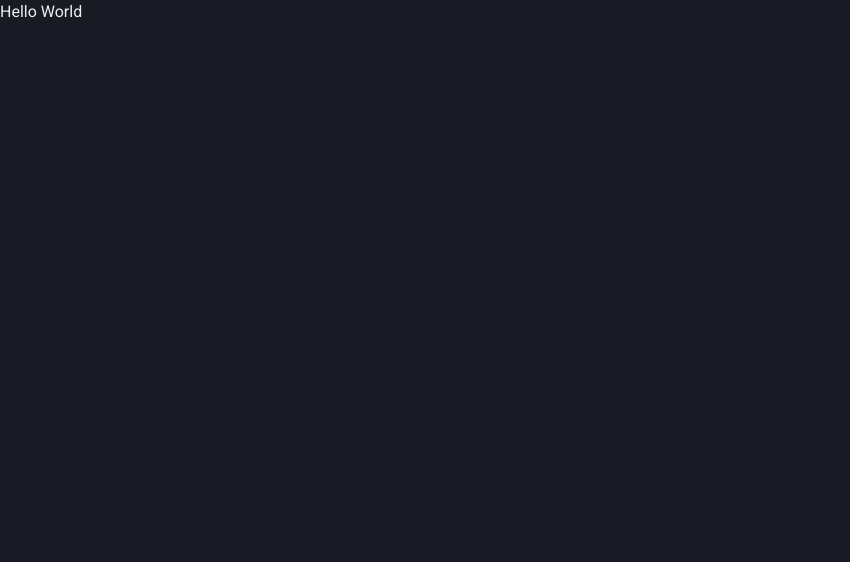
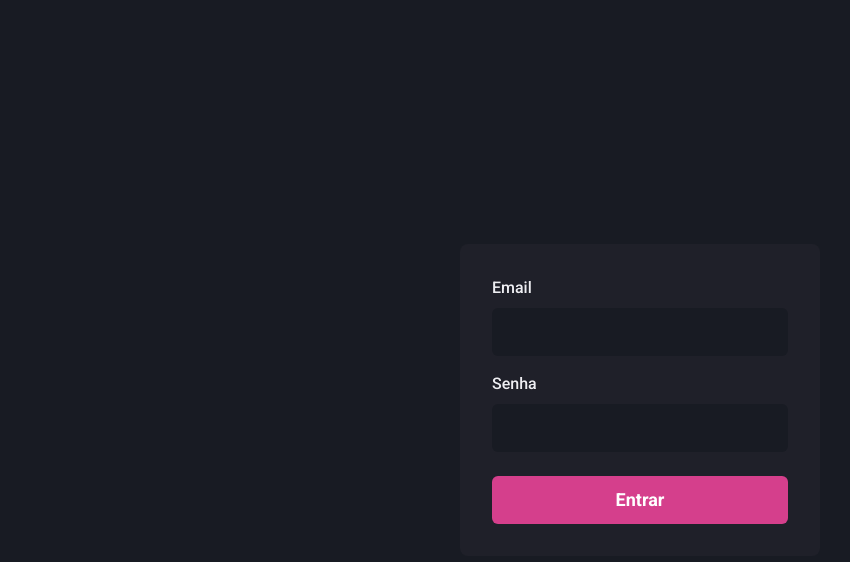
Before and after one commit to thyago608/dashgo, a Next.js app: page / in a window 1280 px wide. Shown: the top 562 px of the page, without its empty margins (0-850 px from the left). Built offline with nearby package versions, Linux system fonts and the light colour scheme.

Commit message:
Created HomePage

```diff
--- a/src/pages/index.tsx
+++ b/src/pages/index.tsx
@@ -1,5 +1,61 @@
-export default function Home(){
-  return(
-    <div>Hello World</div>
+import {
+  Flex,
+  Input,
+  Button,
+  Stack,
+  FormLabel,
+  FormControl,
+} from "@chakra-ui/react";
+
+export default function Home() {
+  return (
+    <Flex w="100vw" h="100vh" align="center" justify="center">
+      <Flex
+        as="form"
+        direction="column"
+        width="100%"
+        maxWidth={360}
+        bg="gray.800"
+        p="8"
+        borderRadius={8}
+      >
+        <Stack spacing="4">
+          <FormControl>
+            <FormLabel htmlFor="email">Email</FormLabel>
+            <Input
+              id="email"
+              name="email"
+              type="email"
+              focusBorderColor="pink.500"
+              bg="gray.900"
+              variant="filled"
+              _hover={{
+                bg: "gray.900",
+              }}
+              size="lg"
+            />
+          </FormControl>
+
+          <FormControl>
+          <FormLabel htmlFor="password">Senha</FormLabel>
+            <Input
+              id="password"
+              name="password"
+              type="password"
+              focusBorderColor="pink.500"
+              variant="filled"
+              bg="gray.900"
+              _hover={{
+                bg: "gray.900",
+              }}
+              size="lg"
+            />
+          </FormControl>
+        </Stack>
+        <Button type="submit" mt="6" colorScheme="pink" size="lg">
+          Entrar
+        </Button>
+      </Flex>
+    </Flex>
   );
 }
```
